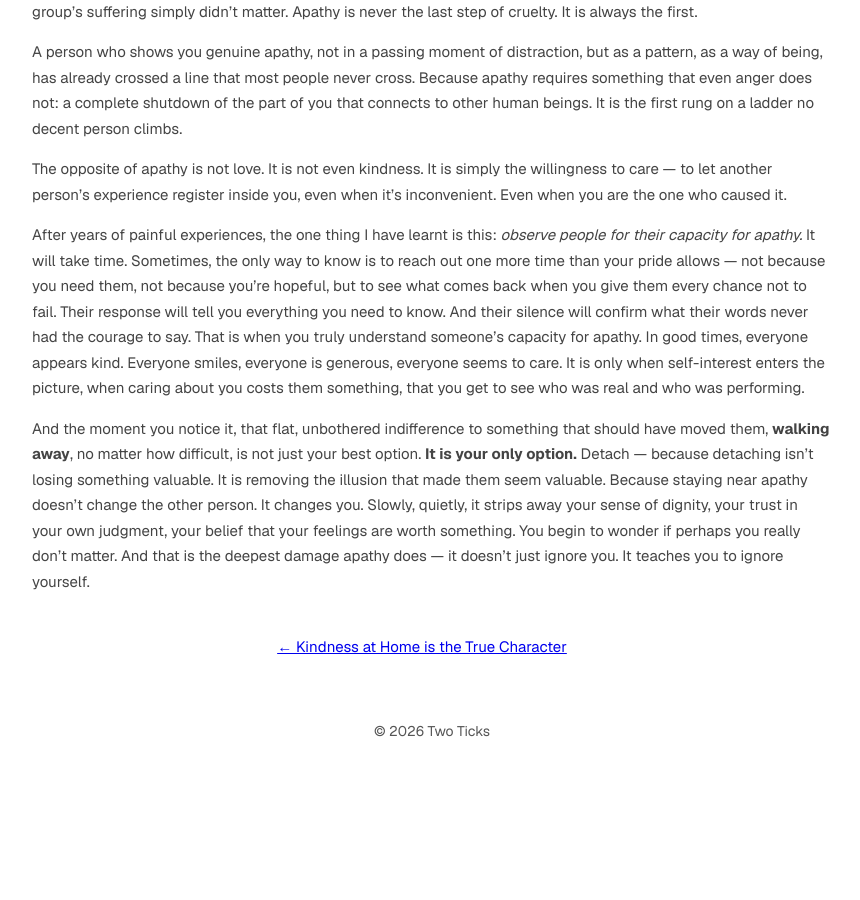
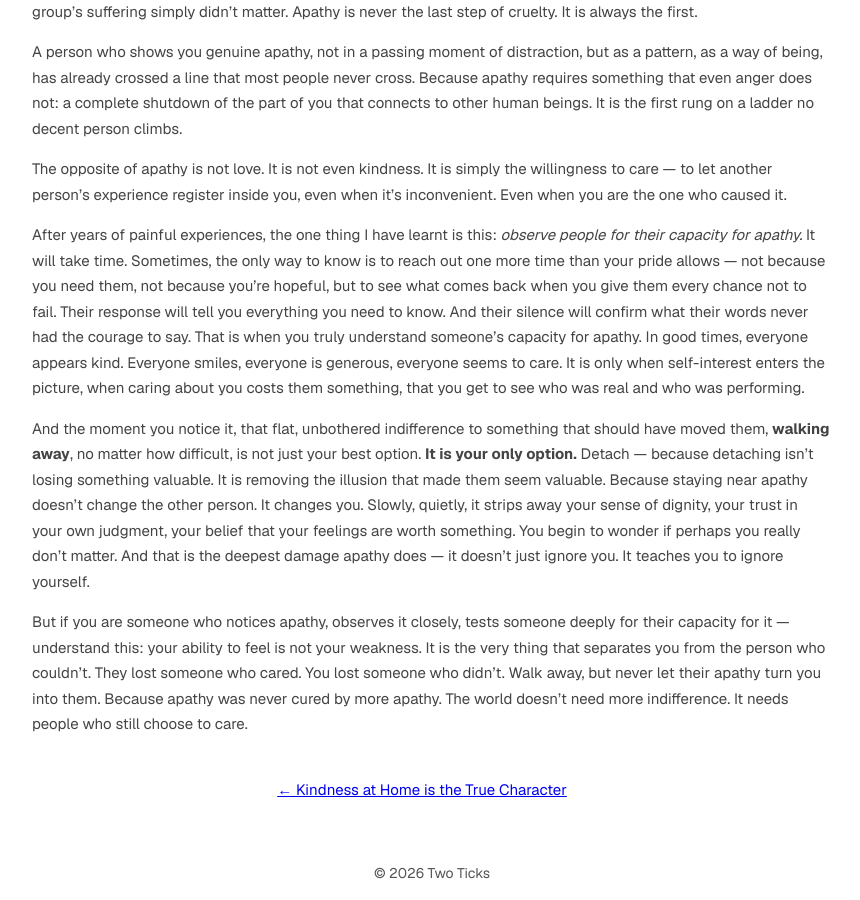
Before and after one commit to trmanish/trmanish.github.io, a Jekyll site: the page built from _posts/2026-04-10-apathy-is-the-most-painful-human-behavior.md, in a window 1280 px wide and 900 px high, scrolled down 1138 px. Shown: the whole window, without its empty margins (208-1068 px from the left). Built offline with Jekyll 4.4.1, drawn with Linux system fonts in a browser that asks for light colours; before the commit the page ends 1896 px from its top, so only the background shows below that.

Commit message:
Add positive closing paragraph to Apathy post

```diff
--- a/_posts/2026-04-10-apathy-is-the-most-painful-human-behavior.md
+++ b/_posts/2026-04-10-apathy-is-the-most-painful-human-behavior.md
@@ -37,3 +37,5 @@ The opposite of apathy is not love. It is not even kindness. It is simply the wi
 After years of painful experiences, the one thing I have learnt is this: *observe people for their capacity for apathy.* It will take time. Sometimes, the only way to know is to reach out one more time than your pride allows — not because you need them, not because you're hopeful, but to see what comes back when you give them every chance not to fail. Their response will tell you everything you need to know. And their silence will confirm what their words never had the courage to say. That is when you truly understand someone's capacity for apathy. In good times, everyone appears kind. Everyone smiles, everyone is generous, everyone seems to care. It is only when self-interest enters the picture, when caring about you costs them something, that you get to see who was real and who was performing.
 
 And the moment you notice it, that flat, unbothered indifference to something that should have moved them, **walking away**, no matter how difficult, is not just your best option. **It is your only option.** Detach — because detaching isn't losing something valuable. It is removing the illusion that made them seem valuable. Because staying near apathy doesn't change the other person. It changes you. Slowly, quietly, it strips away your sense of dignity, your trust in your own judgment, your belief that your feelings are worth something. You begin to wonder if perhaps you really don't matter. And that is the deepest damage apathy does — it doesn't just ignore you. It teaches you to ignore yourself.
+
+But if you are someone who notices apathy, observes it closely, tests someone deeply for their capacity for it — understand this: your ability to feel is not your weakness. It is the very thing that separates you from the person who couldn't. They lost someone who cared. You lost someone who didn't. Walk away, but never let their apathy turn you into them. Because apathy was never cured by more apathy. The world doesn't need more indifference. It needs people who still choose to care.
```
